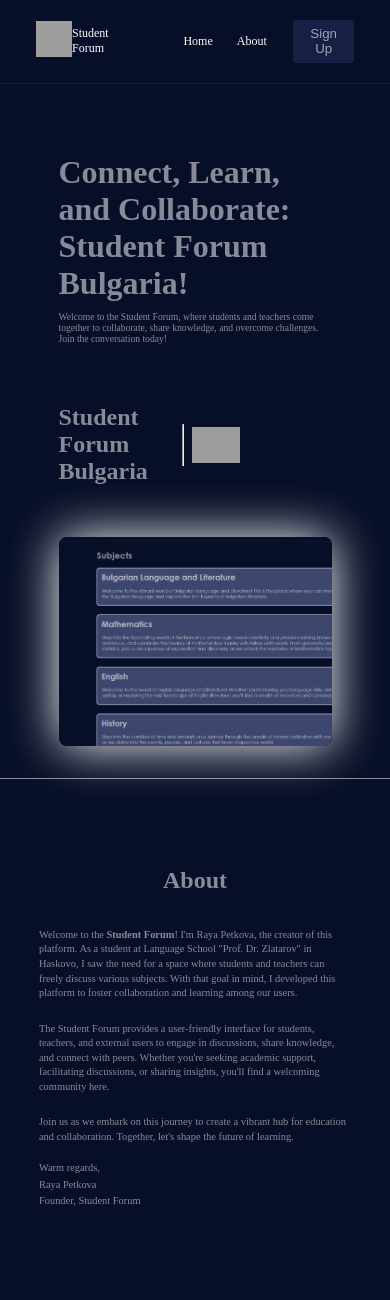
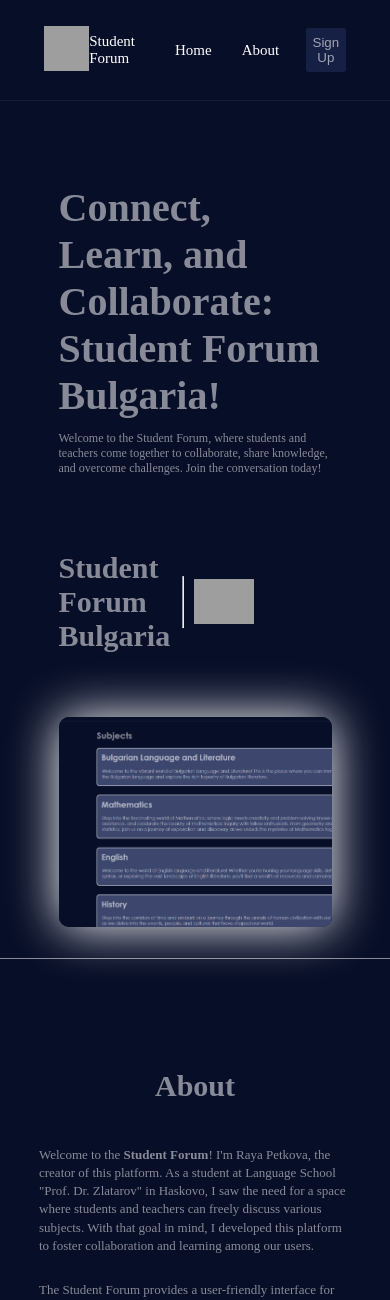
Before and after one commit to rayapetkova/Student_Forum_Bulgaria, a Django app: page / in a window 390 px wide. Shown: the top 1300 px of the page. Before the commit the page ends 1206 px from the top, so only its background shows below. Run offline with Django 5.2, Linux system fonts and the light colour scheme; grey boxes are pictures that could not be loaded.

Commit message:
Styling added

```diff
--- a/static/css/main_page_style.css
+++ b/static/css/main_page_style.css
@@ -218,7 +218,7 @@ section.about-us .regards, section.about-us .regards p {
 @media screen and (max-width: 700px) {
 
     body {
-        font-size: 8px;
+        font-size: 10px;
     }
 
     section.main-section {
```
